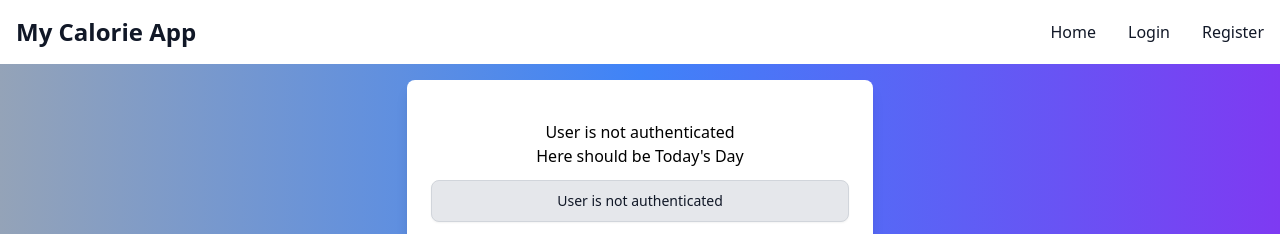
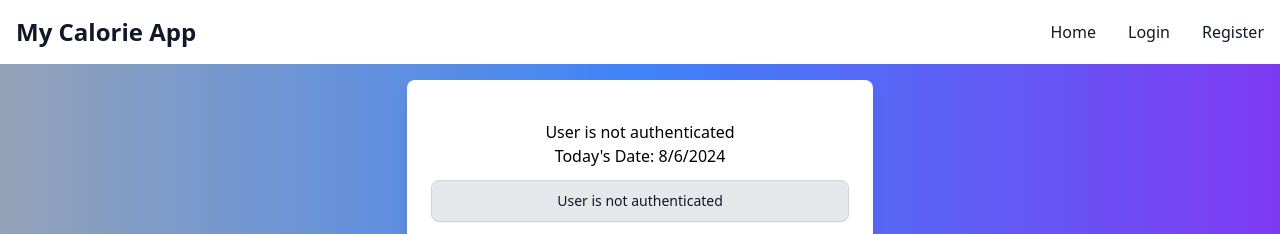
Before and after one commit to BoyanDashev/mycalorieapp, a React (Create React App) app in the folder client/: page /api/mainpage in a window 1280 px wide. Shown: the top 234 px of the page. Built offline with nearby package versions, Linux system fonts and the light colour scheme; no server answers.

Commit message:
Integrated todays date component.
Integrated today date component.

```diff
--- a/client/src/components/MainPage.js
+++ b/client/src/components/MainPage.js
@@ -5,7 +5,16 @@ import FoodHistory from "./FoodHistory";
 import AddFoodModal from "./AddFoodModal";
 import SearchFoodModal from "./SearchFoodModal";
 
+function getDate() {
+  const today = new Date();
+  const month = today.getMonth() + 1;
+  const year = today.getFullYear();
+  const date = today.getDate();
+  return `${month}/${date}/${year}`;
+}
+
 const MainPage = () => {
+  const [currentDate, setCurrentDate] = useState(getDate());
   const [calories, setCalories] = useState("");
   const [profile, setProfile] = useState(null);
   const [error, setError] = useState(null);
@@ -91,7 +100,7 @@ const MainPage = () => {
             <p>User is not authenticated</p>
           )}
         </div>
-        <h2>Here should be Today's Day</h2>
+        <h2>Today's Date: {currentDate}</h2>
         <div className="shadow-sm mt-3 bg-gray-200 border border-gray-300 text-gray-900 text-sm rounded-lg focus:ring-blue-500 focus:border-blue-500 block w-full p-2.5">
           {profile
             ? `Today's Calorie goal: ${personalCalories.calorie || "N/A"}`
```
